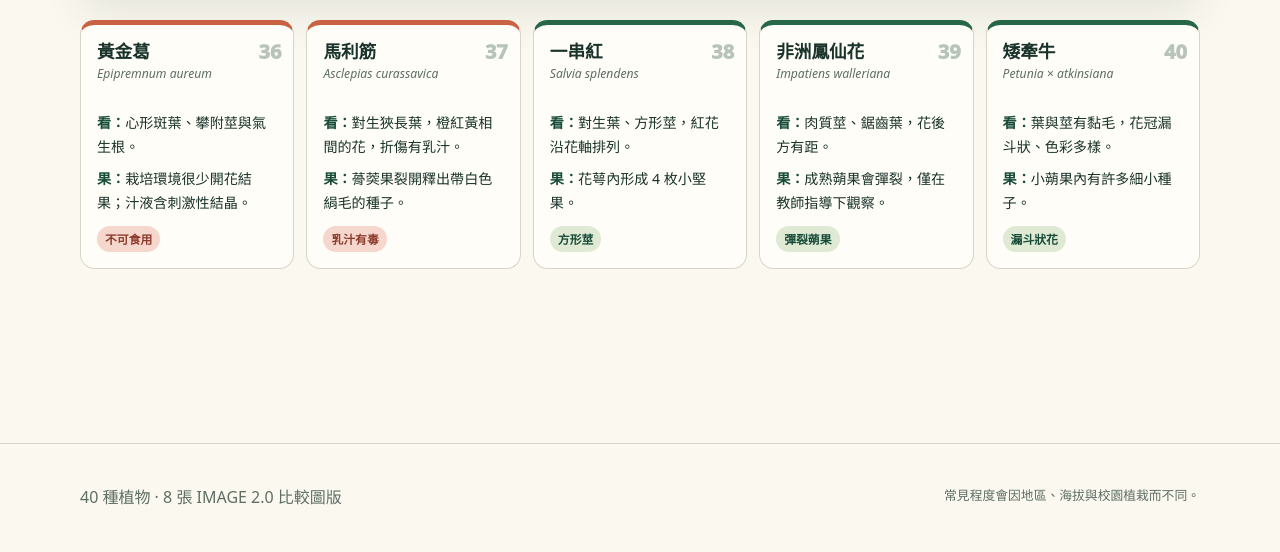
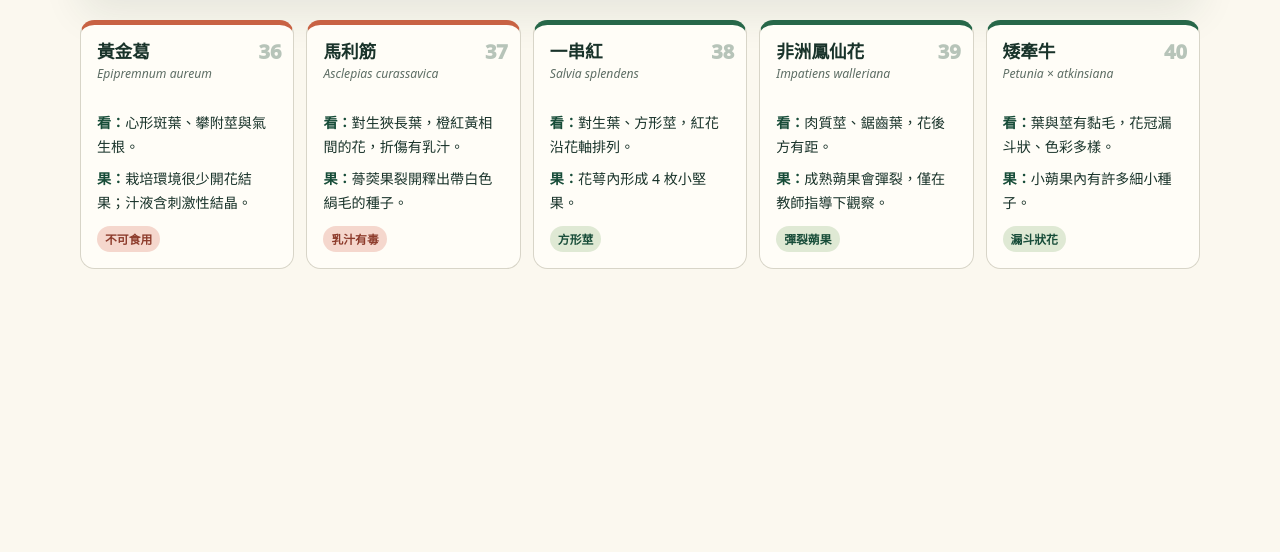
Before and after one commit to prayer168/Plant-Detective, a website: page plants.html in a window 1280 px wide. Shown: the part 9200-9752 px from the top of the page. After the commit the page ends 9643 px from the top, so only its background shows below. Drawn offline with Linux system fonts and the light colour scheme.

Commit message:
Remove plants page footer

```diff
--- a/plants.html
+++ b/plants.html
@@ -95,6 +95,5 @@
       </div>
     </section>
   </main>
-  <footer class="site-footer"><div class="footer-inner"><p>40 種植物 · 8 張 IMAGE 2.0 比較圖版</p><p class="image-note">常見程度會因地區、海拔與校園植栽而不同。</p></div></footer>
 </body>
 </html>
```
